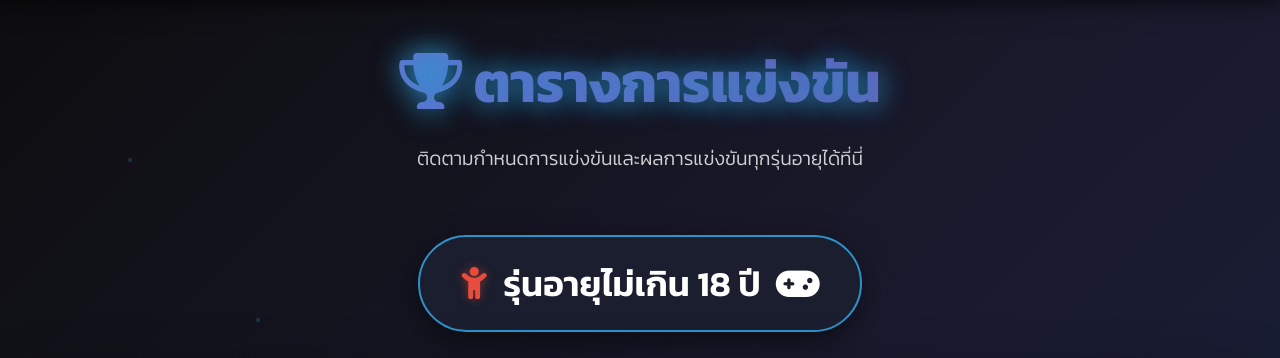
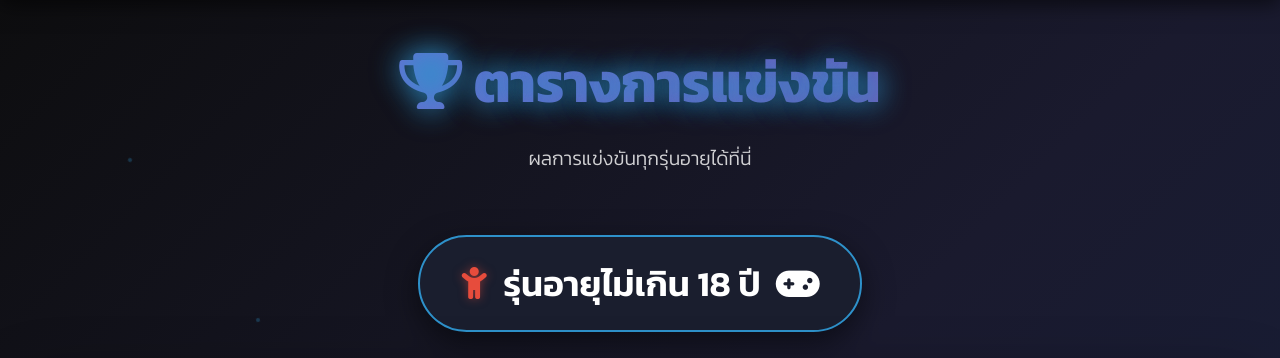
Before and after one commit to kihwchetsada/project, a PHP site: page /schedule.php in a window 1280 px wide. Shown: the part 114-472 px from the top of the page. Run offline with PHP 8.4, Linux system fonts and the light colour scheme; data that the repository does not hold is empty.

Commit message:
ปรับปรุงข้อความในหน้า ตารางการแข่งขัน เพื่อลดความซ้ำซ้อน

```diff
--- a/schedule.php
+++ b/schedule.php
@@ -485,7 +485,7 @@ while ($row = $stmt->fetch()) {
                 ตารางการแข่งขัน
             </h1>
             <p class="page-subtitle">
-                ติดตามกำหนดการแข่งขันและผลการแข่งขันทุกรุ่นอายุได้ที่นี่
+                ผลการแข่งขันทุกรุ่นอายุได้ที่นี่
             </p>
         </div>
 
```
